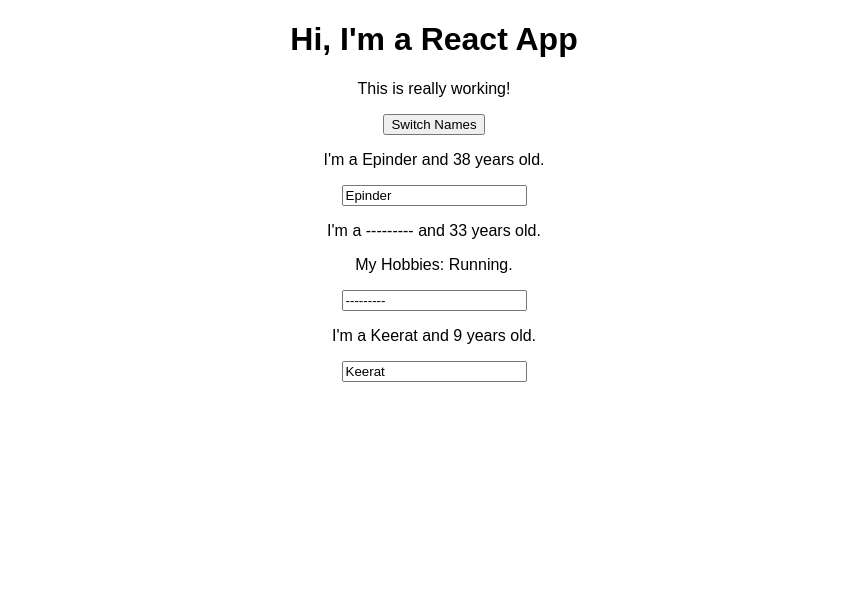
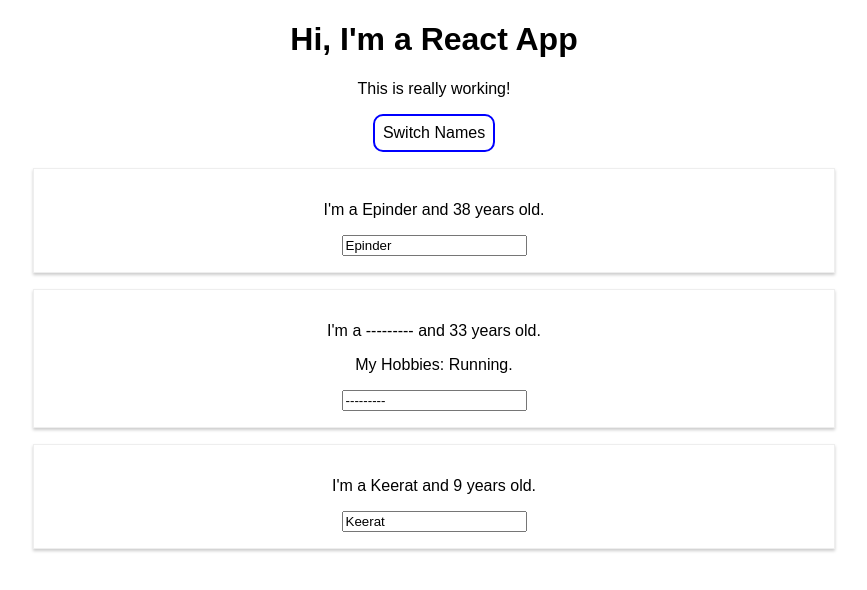
Before and after one commit to EpinderSingh/Learning-react, a React (Create React App) app: page / in a window 1280 px wide. Shown: the top 590 px of the page, without its empty margins (206-1073 px from the left). Built offline with nearby package versions, Linux system fonts and the light colour scheme.

Commit message:
state passing as argument to child component

```diff
--- a/src/App.js
+++ b/src/App.js
@@ -32,11 +32,22 @@
   };
 
   render() {
+    const style = {
+      backgroundColor: 'white',
+      font: 'inherit',
+      border: '2px solid blue',
+      borderRadius: '10px',
+      padding: '8px',
+      cursor: 'pointer',
+    };
     return (
       <div className="App">
         <h1>Hi, I'm a React App</h1>
         <p>This is really working!</p>
-        <button onClick={() => this.switchNameHandler('Epinder Singh Mann')}>
+        <button
+          onClick={() => this.switchNameHandler('Epinder Singh Mann')}
+          style={style}
+        >
           Switch Names
         </button>
         <Person
--- /dev/null
+++ b/src/Person/Person.css
@@ -0,0 +1,8 @@
+.Person {
+  width: 60%;
+  margin: 16px auto;
+  border: 1px solid #eee;
+  box-shadow: 0 2px 3px #ccc;
+  padding: 16px;
+  text-align: center;
+}
--- a/src/Person/Person.js
+++ b/src/Person/Person.js
@@ -1,8 +1,9 @@
 import React from 'react';
+import './Person.css';
 
 const person = (props) => {
   return (
-    <div>
+    <div className="Person">
       <p onClick={props.click}>
         I'm a {props.name} and {props.age} years old.
       </p>
```
